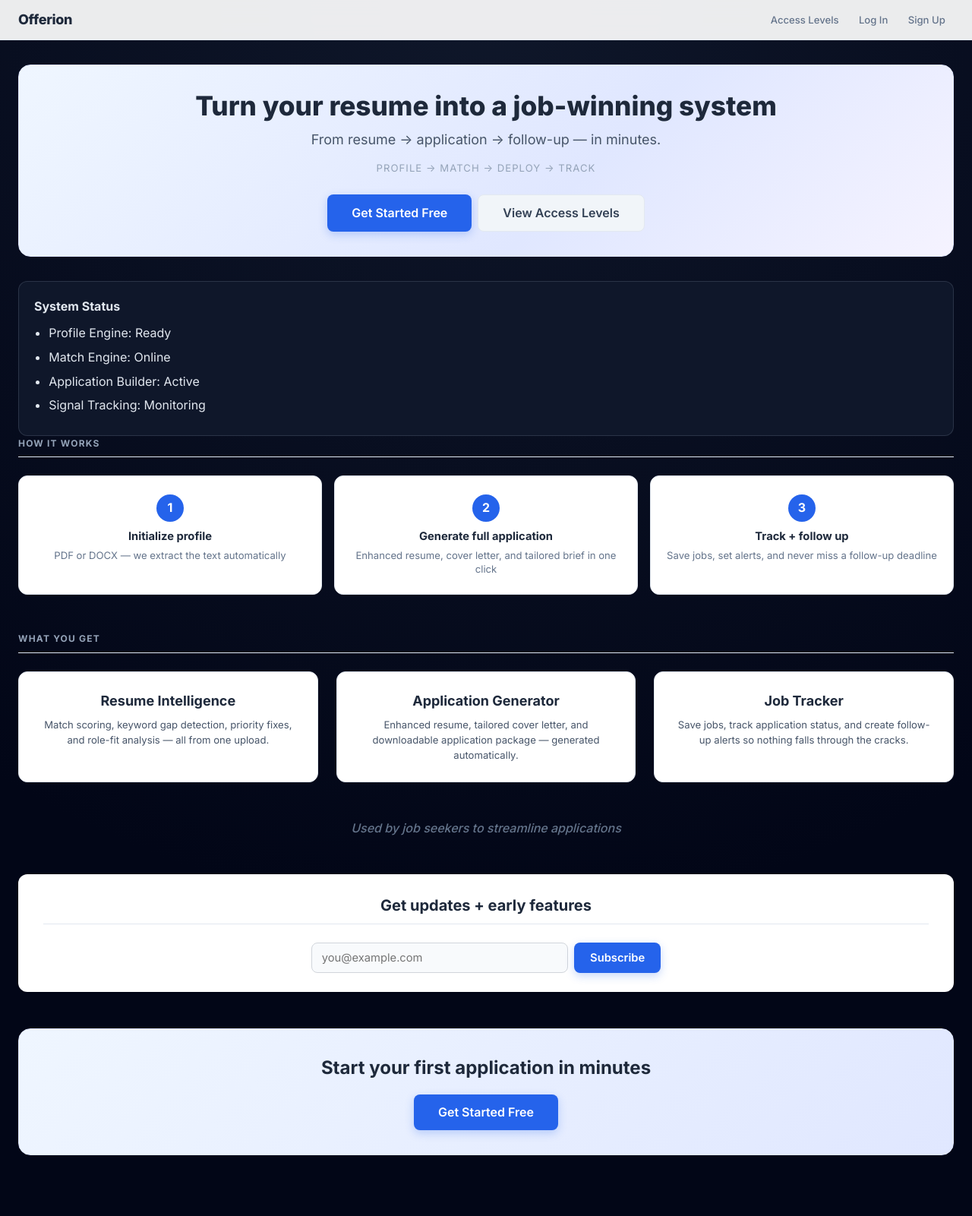
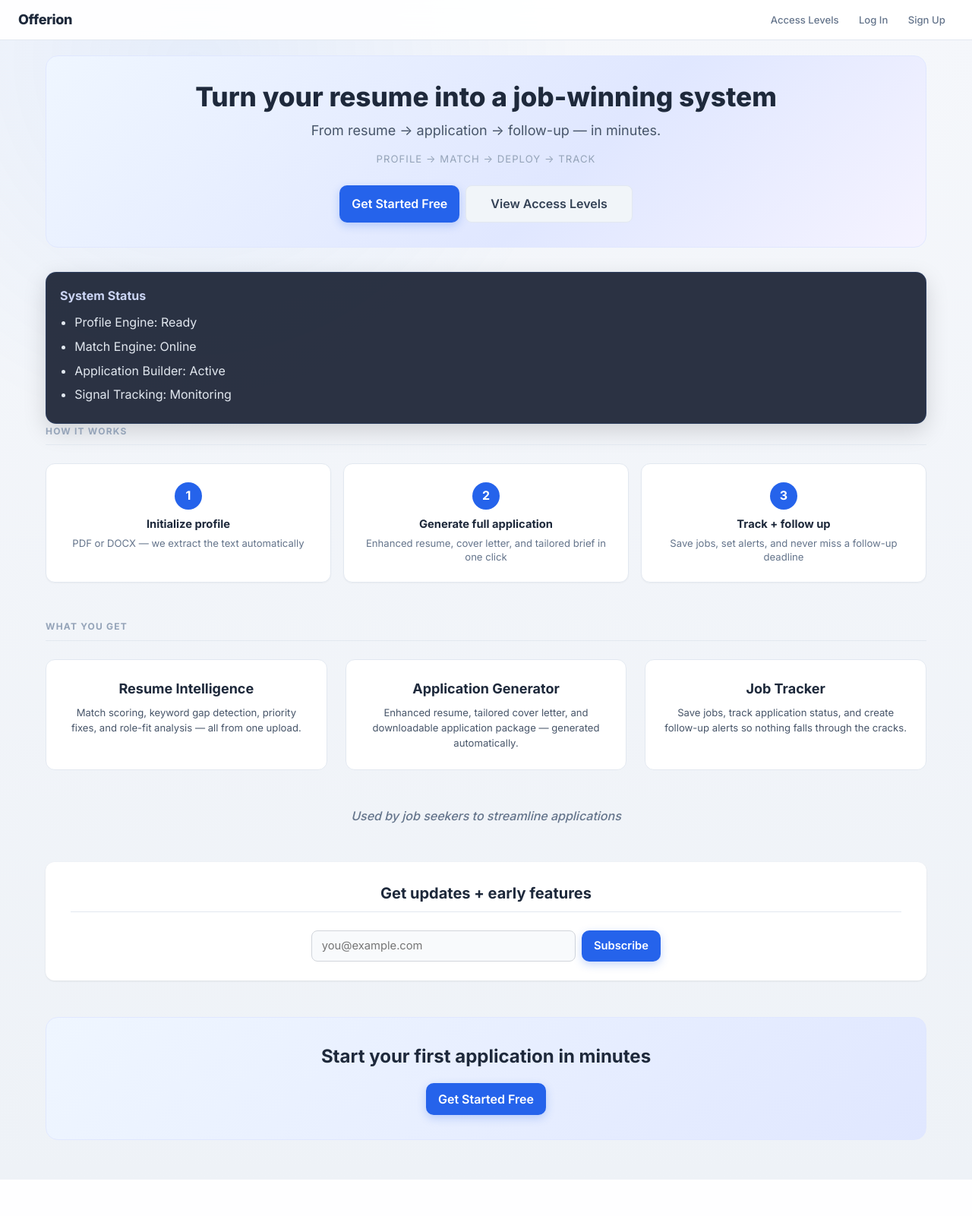
Before and after one commit to ukaismail-del/Offerion, a Flask app: page / in a window 1280 px wide. Shown: the whole page at 76% size. After the commit the page ends 1553 px from the top, so only its background shows below. Run offline with Flask 3, Linux system fonts and the light colour scheme; parts of the project's set-up code (start-up, migrations or seed data) failed here and were passed over; some libraries are stand-ins or nearby versions.

Commit message:
Bundle X.1 — light system UI readability fix

```diff
--- a/app/static/styles.css
+++ b/app/static/styles.css
@@ -3158,3 +3158,146 @@ button:hover {
     font-size: var(--font-xs);
   }
 }
+
+/* ==========================================================================
+   Bundle X.1 — Light System Interface Patch (Readability + Premium Feel)
+   ========================================================================== */
+
+body {
+  background: linear-gradient(180deg, #f5f7fb 0%, #eef2f7 100%);
+  color: #0f172a;
+}
+
+body::before {
+  content: "";
+  position: fixed;
+  inset: 0;
+  background: radial-gradient(circle at 20% 10%, rgba(59,130,246,0.08), transparent 40%);
+  pointer-events: none;
+  z-index: 0;
+}
+
+.top-nav,
+.container,
+.main-container {
+  position: relative;
+  z-index: 1;
+}
+
+.main-container {
+  max-width: 1200px;
+  margin: 0 auto;
+  padding: 20px;
+}
+
+.system-panel,
+.system-header,
+.command-left-panel > .card,
+.command-right-panel > .card,
+.command-main-panel > .section > .card,
+.live-panel,
+.profile-console-card {
+  background: rgba(15, 23, 42, 0.88);
+  color: #e2e8f0;
+  border-radius: 14px;
+  padding: 18px;
+  border: 1px solid rgba(59,130,246,0.15);
+  box-shadow: 0 10px 30px rgba(0,0,0,0.15);
+}
+
+.system-panel h2,
+.system-panel h3,
+.system-header h2,
+.profile-console-card h2,
+.live-panel h2,
+.command-left-panel .card-title,
+.command-right-panel .card-title,
+.command-main-panel .card-title {
+  color: #e2e8f0;
+}
+
+.system-bar {
+  background: rgba(255,255,255,0.75);
+  backdrop-filter: blur(12px);
+  border-radius: 12px;
+  border: 1px solid rgba(0,0,0,0.06);
+  padding: 10px 16px;
+  box-shadow: 0 8px 22px rgba(15, 23, 42, 0.08);
+}
+
+.system-online {
+  color: #0f172a;
+}
+
+.system-meta {
+  color: #334155;
+}
+
+h1, h2, h3 {
+  color: #0f172a;
+  font-weight: 600;
+}
+
+p, span {
+  color: #334155;
+}
+
+.system-panel p,
+.system-panel span,
+.system-header p,
+.system-header span,
+.profile-console-card p,
+.profile-console-card span,
+.live-panel p,
+.live-panel span,
+.sync-markers span,
+.system-status,
+.system-progress p {
+  color: #cbd5f5;
+}
+
+.progress-bar {
+  background: #e5e7eb;
+  border-radius: 999px;
+  overflow: hidden;
+  height: 8px;
+}
+
+.progress-fill {
+  height: 100%;
+  background: linear-gradient(90deg, #3b82f6, #60a5fa);
+  box-shadow: 0 0 10px rgba(59,130,246,0.6);
+  transition: width 0.4s ease;
+}
+
+button,
+.btn-primary {
+  background: #2563eb;
+  color: white;
+  border-radius: 10px;
+  padding: 10px 16px;
+  border: none;
+  transition: all 0.2s ease;
+}
+
+button:hover,
+.btn-primary:hover {
+  transform: translateY(-1px);
+  box-shadow: 0 6px 20px rgba(37,99,235,0.35);
+}
+
+input,
+textarea {
+  background: #ffffff;
+  border: 1px solid #e5e7eb;
+  border-radius: 8px;
+  padding: 10px;
+  color: #0f172a;
+}
+
+input:focus,
+textarea:focus {
+  outline: none;
+  border-color: #3b82f6;
+  box-shadow: 0 0 0 2px rgba(59,130,246,0.2);
+}
--- a/app/templates/index.html
+++ b/app/templates/index.html
@@ -37,7 +37,7 @@
       </div>
     </nav>
 
-    <div class="container">
+    <div class="container main-container">
       {% if current_user_email %}
       <p class="welcome-line">Welcome, {{ current_user_email }}</p>
       {% endif %}
--- a/app/templates/landing.html
+++ b/app/templates/landing.html
@@ -51,7 +51,7 @@
       </div>
     </nav>
 
-    <div class="container">
+    <div class="container main-container">
       <!-- ═══════════════════════════════════════════
        HERO SECTION
        ═══════════════════════════════════════════ -->
@@ -60,7 +60,16 @@
         <p class="landing-hero-sub">
           From resume &rarr; application &rarr; follow-up &mdash; in minutes.
         </p>
-        <p class="landing-hero-sub" style="font-size:var(--font-sm);margin-top:-0.7rem;letter-spacing:0.08em;text-transform:uppercase;color:var(--text-faint)">
+        <p
+          class="landing-hero-sub"
+          style="
+            font-size: var(--font-sm);
+            margin-top: -0.7rem;
+            letter-spacing: 0.08em;
+            text-transform: uppercase;
+            color: var(--text-faint);
+          "
+        >
           Profile &rarr; Match &rarr; Deploy &rarr; Track
         </p>
         <div class="landing-hero-actions">
```
Also changed, not shown: app/templates/pricing.html (+9 -2 lines).
